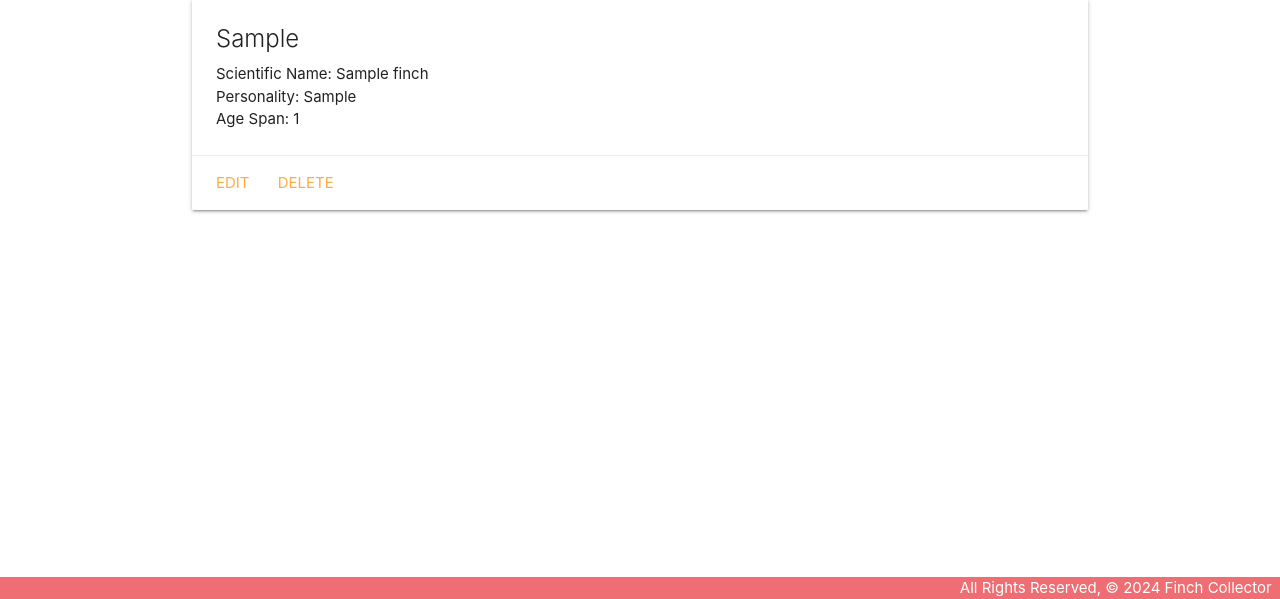
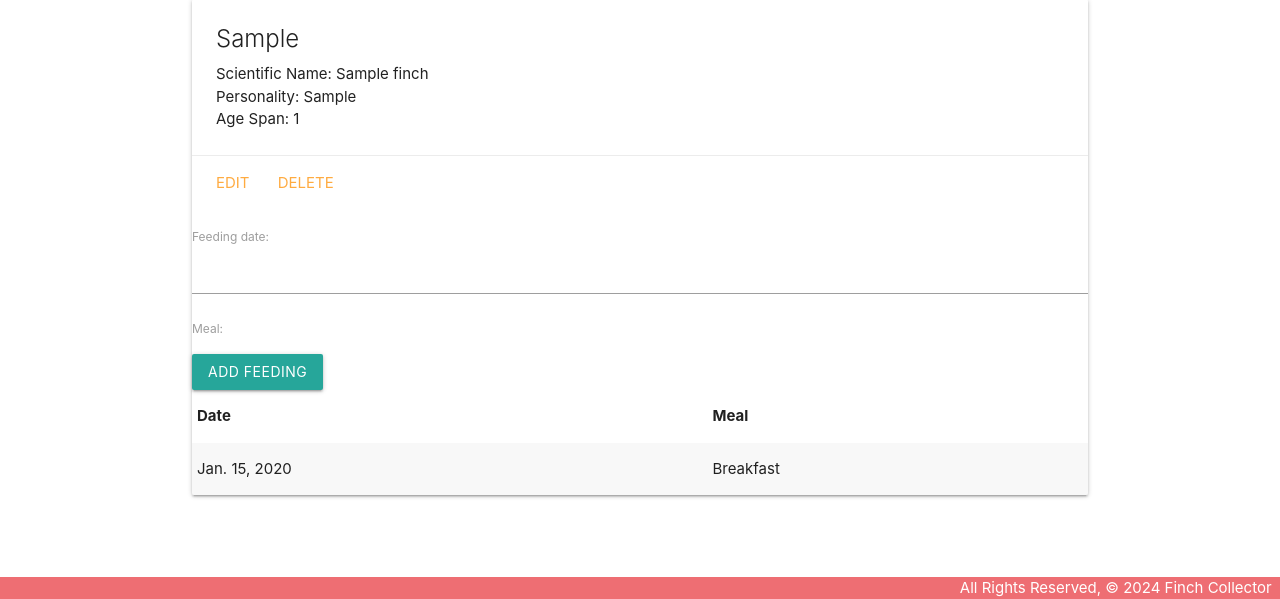
Before and after one commit to irishjack490/Python-Finch-Collector, a Django app: page /finches/1/ in a window 1280 px wide. Shown: the part 201-800 px from the top of the page. Run offline with Django 3.2, Linux system fonts and the light colour scheme; tables that the repository leaves empty hold one stand-in row (values such as "Sample post").

Commit message:
Worked more on Part 4

```diff
--- a/main_app/admin.py
+++ b/main_app/admin.py
@@ -1,6 +1,7 @@
 from django.contrib import admin
 #import your models here
-from .models import Finch
+from .models import Finch, Feeding
 
 # Register your models here.
 admin.site.register(Finch)
+admin.site.register(Feeding)
--- /dev/null
+++ b/main_app/forms.py
@@ -0,0 +1,7 @@
+from django.forms import ModelForm
+from .models import Feeding
+#this class form is instantiated in views.py
+class FeedingForm(ModelForm):
+  class Meta:
+    model = Feeding
+    fields = ['date', 'meal']
--- a/main_app/models.py
+++ b/main_app/models.py
@@ -23,7 +23,7 @@
     return reverse('detail', kwargs={'finch_id': self.id})
 
 class Feeding(models.Model):
-  date = models.DateField()
+  date = models.DateField('feeding date')
   meal = models.CharField(
       max_length=1,
       choices=MEALS,
--- a/main_app/templates/finches/detail.html
+++ b/main_app/templates/finches/detail.html
@@ -14,6 +14,28 @@
         <a href="{% url 'finches_update' finch.id %}">Edit</a>
         <a href="{% url 'finches_delete' finch.id %}">Delete</a>
       </div>
+        <div class="col s6">
+          <form method="POST">
+            {% csrf_token %}
+            <!-- feeding_form.as_p will generate the <input> tags wrapped in <p> for each field
+              we specified in the feeding form -->
+            {{ feeding_form.as_p }}
+            <input type="submit" class="btn" value="Add Feeding">
+          </form>
+          <table class="striped">
+            <thead>
+              <tr><th>Date</th><th>Meal</th></tr>
+            </thead>
+            <tbody>
+              {% for feeding in finch.feeding_set.all %}
+                <tr>
+                  <td>{{feeding.date}}</td>
+                  <td>{{feeding.get_meal_display}}</td>
+                </tr>
+              {% endfor %}
+            </tbody>
+          </table>
+        </div>
   </div>
 
 
--- a/main_app/views.py
+++ b/main_app/views.py
@@ -1,6 +1,7 @@
 from django.shortcuts import render
 from django.views.generic.edit import CreateView, UpdateView, DeleteView
 from .models import Finch
+from .forms import FeedingForm
 from django.urls import reverse
 
 # finches = [
@@ -31,7 +32,14 @@
 
 def finches_detail(request, finch_id):
     finch = Finch.objects.get(id=finch_id)
-    return render(request, 'finches/detail.html', {'finch': finch})
+# return render(request, 'finches/detail.html', {'finch': finch})
+#instantiate feeding form to be rendered in the template
+    #feeding form is set to an instance of FeedingForm and then passed to detail.html
+    #in the context along with finch
+    feeding_form = FeedingForm()
+    return render (request, 'finches/detail.html', {
+       'finch': finch, 'feeding_form': feeding_form
+    })
 
 class FinchCreate(CreateView):
   model = Finch
```
